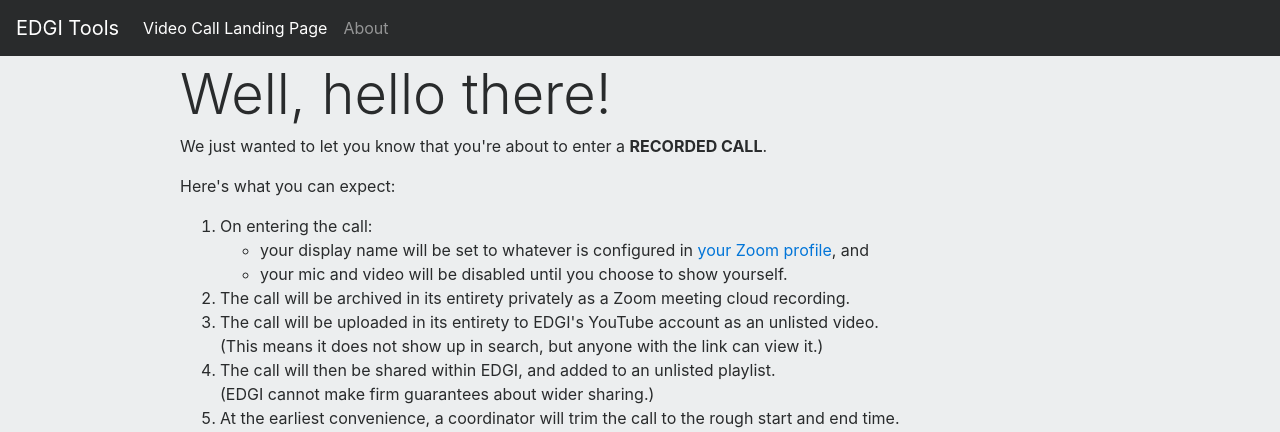
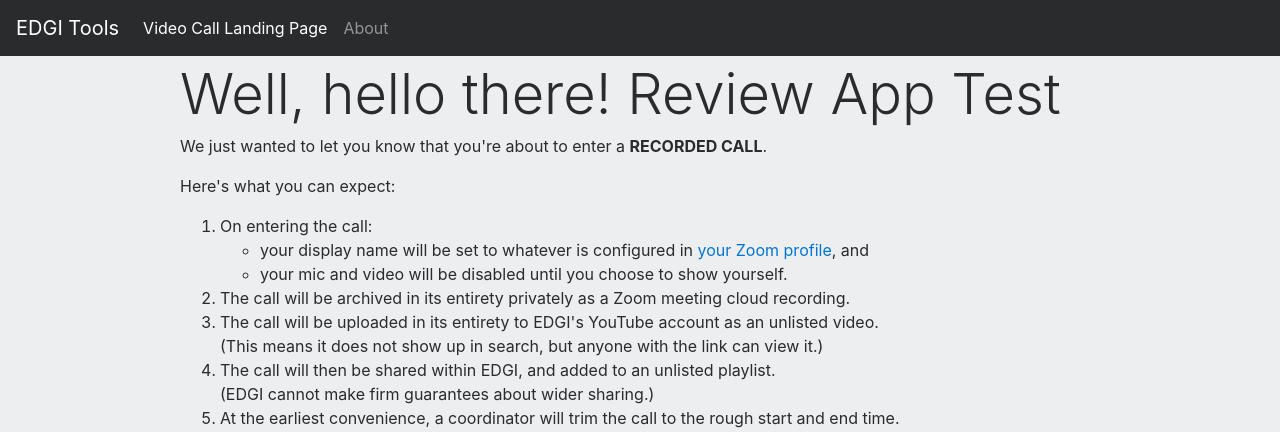
Before and after one commit to edgi-govdata-archiving/video-call-landing-page, a Flask app: page /1 in a window 1280 px wide. Shown: the top 432 px of the page. Run offline with Flask 2, Linux system fonts and the light colour scheme; some libraries are stand-ins or nearby versions.

Commit message:
Review app test

```diff
--- a/templates/landing-page.html
+++ b/templates/landing-page.html
@@ -30,7 +30,7 @@
         <div class="col">
         </div>
         <div class="col-10">
-          <h1 class="display-4">Well, hello there!</h1>
+          <h1 class="display-4">Well, hello there! Review App Test</h1>
           <p>We just wanted to let you know that you're about to enter a <b>RECORDED CALL</b>.</p>
           <p>
             Here's what you can expect:
```
